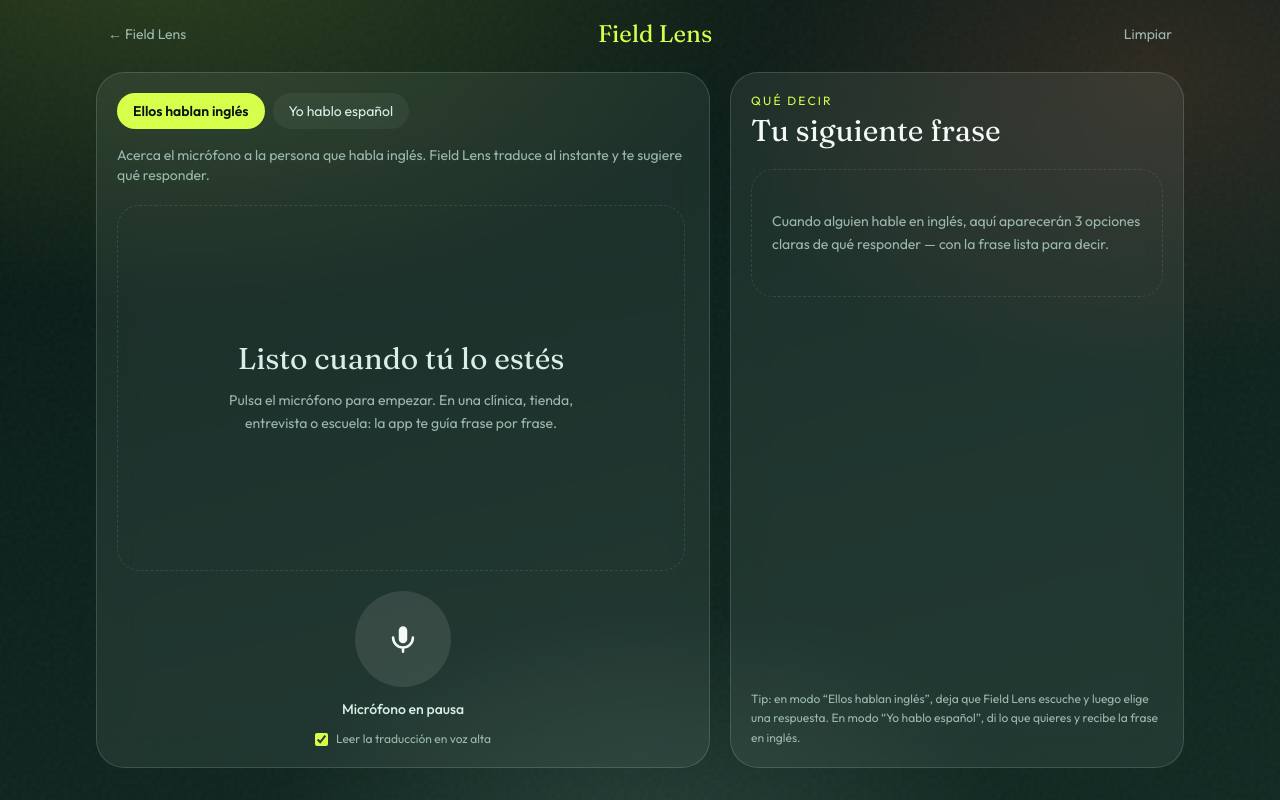
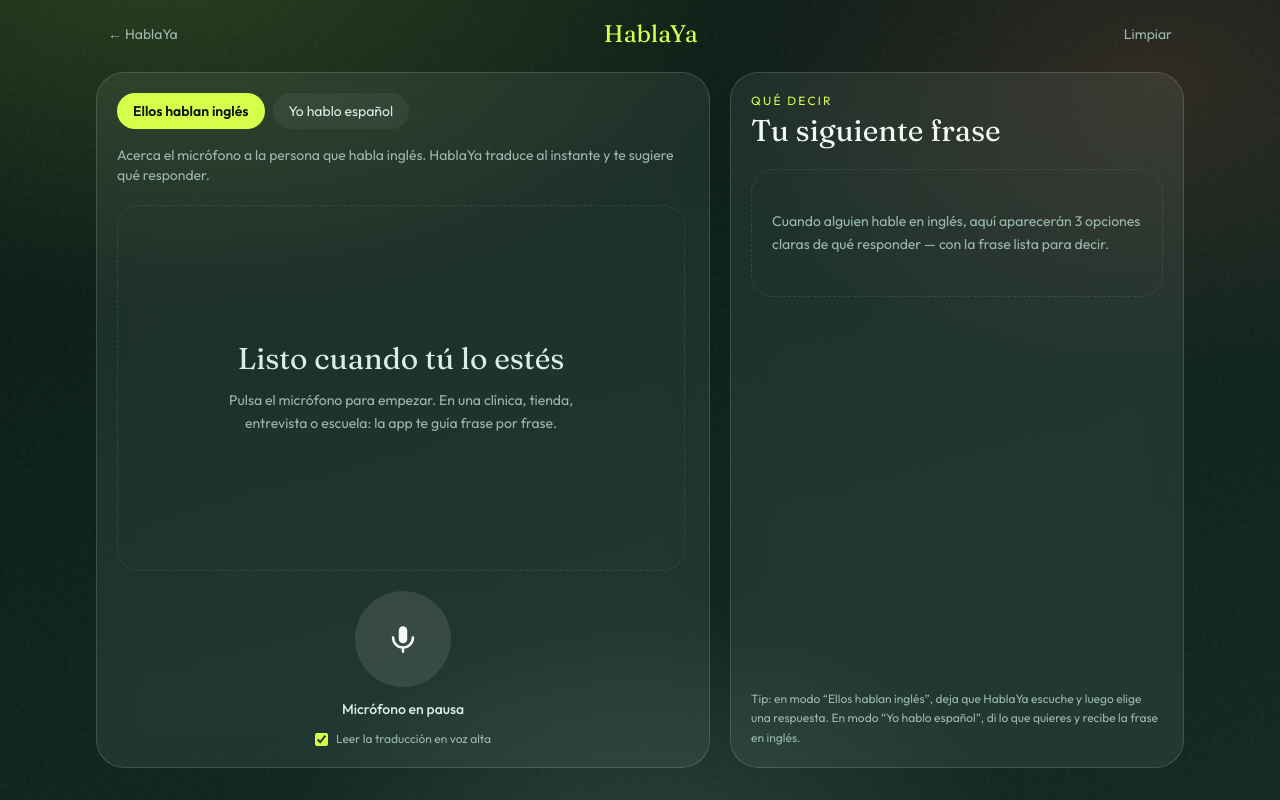
Before and after one commit to franklinwebstudio/Hablaya, a Next.js app: page /conversar in a window 1280 px wide. Built offline with nearby package versions, Linux system fonts and the light colour scheme.

Commit message:
Keep HablaYa and Field Lens as separate apps.
Restore HablaYa root branding; Field Lens lives only under field-lens/.

Co-authored-by: franklinwebstudio <franklinwebstudio@users.noreply.github.com>

```diff
--- a/package.json
+++ b/package.json
@@ -1,5 +1,5 @@
 {
-  "name": "field-lens",
+  "name": "hablaya",
   "version": "0.1.0",
   "private": true,
   "scripts": {
--- a/src/app/layout.tsx
+++ b/src/app/layout.tsx
@@ -14,16 +14,16 @@ const outfit = Outfit({
 });
 
 export const metadata: Metadata = {
-  title: "Field Lens — Traducción en vivo ES ↔ EN",
+  title: "HablaYa — Traducción en vivo ES ↔ EN",
   description:
     "App para hispanohablantes: traduce conversaciones en tiempo real con personas de habla inglesa y te dice exactamente qué responder.",
-  applicationName: "Field Lens",
+  applicationName: "HablaYa",
   keywords: [
     "traducción en vivo",
     "español inglés",
     "intérprete",
     "qué decir en inglés",
-    "Field Lens",
+    "HablaYa",
   ],
 };
 
--- a/src/components/ConversationApp.tsx
+++ b/src/components/ConversationApp.tsx
@@ -184,9 +184,9 @@ export function ConversationApp({ onBack }: Props) {
             }}
             className="rounded-full px-3 py-2 text-sm text-fog transition hover:text-paper"
           >
-            ← Field Lens
+            ← HablaYa
           </button>
-          <div className="font-display text-xl text-lime sm:text-2xl">Field Lens</div>
+          <div className="font-display text-xl text-lime sm:text-2xl">HablaYa</div>
           <button
             type="button"
             onClick={clearChat}
@@ -219,8 +219,8 @@ export function ConversationApp({ onBack }: Props) {
 
             <p className="mt-4 text-sm text-fog">
               {mode === "listen"
-                ? "Acerca el micrófono a la persona que habla inglés. Field Lens traduce al instante y te sugiere qué responder."
-                : "Habla en español. Field Lens te dice exactamente qué decir en inglés y lo puede pronunciar por ti."}
+                ? "Acerca el micrófono a la persona que habla inglés. HablaYa traduce al instante y te sugiere qué responder."
+                : "Habla en español. HablaYa te dice exactamente qué decir en inglés y lo puede pronunciar por ti."}
             </p>
 
             <div className="mt-5 flex flex-1 flex-col gap-3 overflow-y-auto pr-1">
@@ -345,7 +345,7 @@ export function ConversationApp({ onBack }: Props) {
               <p className="mt-auto pt-4 text-xs leading-relaxed text-fog">{dataNote}</p>
             ) : (
               <p className="mt-auto pt-4 text-xs leading-relaxed text-fog">
-                Tip: en modo “Ellos hablan inglés”, deja que Field Lens escuche y luego elige
+                Tip: en modo “Ellos hablan inglés”, deja que HablaYa escuche y luego elige
                 una respuesta. En modo “Yo hablo español”, di lo que quieres y recibe la
                 frase en inglés.
               </p>
--- a/src/components/Landing.tsx
+++ b/src/components/Landing.tsx
@@ -8,7 +8,7 @@ export function Landing() {
       <div className="relative z-10 mx-auto flex min-h-screen max-w-6xl flex-col px-5 pb-10 pt-6 sm:px-8">
         <header className="animate-rise flex items-center justify-between">
           <div className="font-display text-2xl tracking-tight text-lime sm:text-3xl">
-            Field Lens
+            HablaYa
           </div>
           <p className="text-sm text-fog">Traducción en vivo · ES ↔ EN</p>
         </header>
@@ -19,7 +19,7 @@ export function Landing() {
               Para hispanohablantes
             </p>
             <h1 className="font-display text-[clamp(3rem,9vw,5.6rem)] leading-[0.92] tracking-[-0.03em] text-paper">
-              Field Lens
+              HablaYa
             </h1>
             <p className="mt-5 max-w-md text-lg leading-relaxed text-mist/90 sm:text-xl">
               Traduce en tiempo real con personas de habla inglesa y recibe
--- a/src/lib/suggestions.ts
+++ b/src/lib/suggestions.ts
@@ -382,7 +382,7 @@ export async function buildSmartSuggestions(
           {
             role: "system",
             content:
-              "You are Field Lens, a calm bilingual conversation coach for Spanish speakers.",
+              "You are HablaYa, a calm bilingual conversation coach for Spanish speakers.",
           },
           { role: "user", content: prompt },
         ],
```
Also changed, not shown: 2 other files (tests, documents, lock files or other folders).
